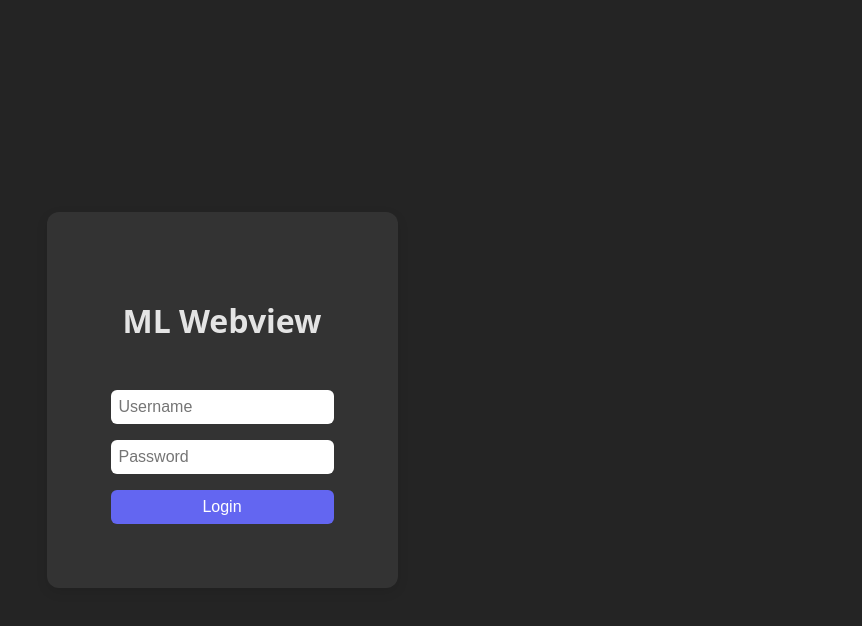
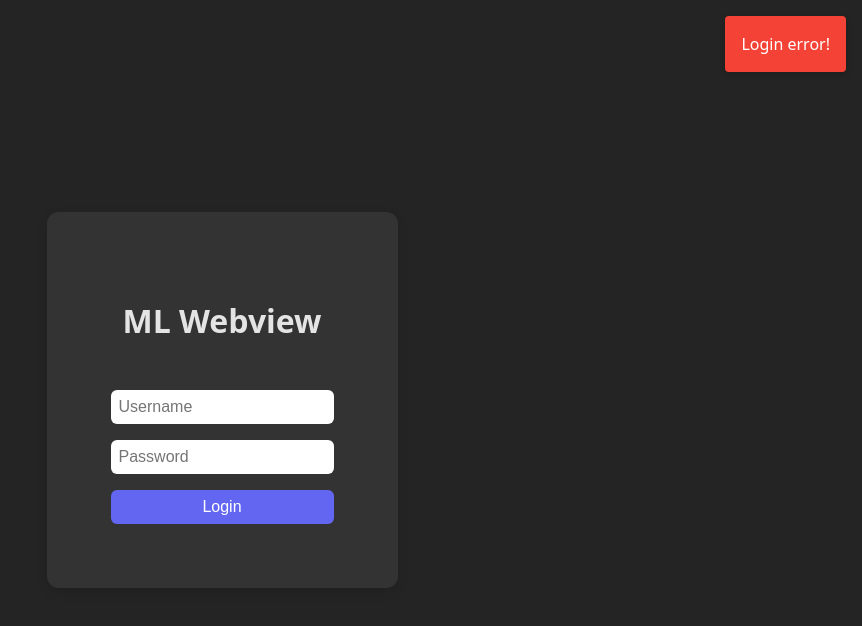
Before and after one commit to mattseq/ml-webview, a Svelte app in the folder frontend/: page / in a window 1280 px wide. Both pictures are taken after a click on the button "Login". Shown: the top 626 px of the page, without its empty margins (418-1280 px from the left). Built offline with nearby package versions, Linux system fonts and the light colour scheme; no server answers.

Commit message:
added toasts, fixed status socket on connect, run without debug mode, stop mounting frontend into backend container

```diff
--- a/frontend/src/App.svelte
+++ b/frontend/src/App.svelte
@@ -3,6 +3,8 @@
   import Chart from 'chart.js/auto';
   import { io } from 'socket.io-client';
   import { Play, Square, Download, ImageDown, FileDown } from 'lucide-svelte';
+  import { showToast } from './lib/toast.js';
+  import Toasts from './lib/Toasts.svelte';
 
   let chart;
   let canvasBind;
@@ -112,30 +114,41 @@
       const data = await response.json();
       if (response.ok && data.success) {
         loggedIn = true;
+        showToast("Login successful!", "success");
         await tick();
         initSocket();
       } else {
         loggedIn = false;
-        alert(data.message || "Login failed!");
+        showToast("Login failed!", "error");
       }
     } catch (err) {
       console.error("Login error:", err);
+      showToast("Login error!", "error");
     }
   }
 
   async function startTraining() {
     const response = await fetch('/api/start', { method: 'POST', credentials: 'include' });
     if (!response.ok) {
-      alert("Failed to start training!");
+      showToast("Failed to start training!", "error");
       return;
     }
+
+    // clear existing chart data
+    chart.data.labels = [];
+    chart.data.datasets[0].data = [];
+    chart.update();
+
+    showToast("Training started!", "info");
   }
   async function stopTraining() {
     const response = await fetch('/api/stop', { method: 'POST', credentials: 'include' });
     if (!response.ok) {
-      alert("Failed to stop training!");
+      showToast("Failed to stop training!", "error");
       return;
     }
+
+    showToast("Training stopped!", "info");
   }
 
   function downloadChart() {
@@ -226,7 +239,7 @@
       </button>
     </div>
   {/if}
-
+  <Toasts />
 </main>
 
 <style>
@@ -284,7 +297,6 @@
     align-items: center;
     justify-content: center;
     background-color: hsl(0, 0%, 20%);
-    /* padding: 1em; */
     border-radius: 20px;
   }
 
@@ -298,15 +310,15 @@
     width: 100%;
     aspect-ratio: 2 / 1;
     align-self: center;
+    margin: 1em;
   }
 
   .controls {
     display: flex;
     align-items: center;
-    gap: 1em;
+    /* gap: 1em; */
     width: 70%;
     background-color: hsl(0, 0%, 20%);
-    /* padding: 1em; */
     border-radius: 20px;
   }
 
@@ -328,7 +340,9 @@
 
   .play-button {
     color: #646cff;
-    border-radius: 20px;
+    border-bottom-left-radius: 20px;
+    border-top-left-radius: 20px;
+    border-right: 1px solid hsl(0, 0%, 13%);
     /* background-color: hsl(0, 0%, 13%) */
   }
   .play-button:hover {
--- /dev/null
+++ b/frontend/src/lib/Toasts.svelte
@@ -0,0 +1,46 @@
+<script>
+    import { toasts } from './toast.js';
+    import { fly, fade } from 'svelte/transition';
+</script>
+
+<div class="toast-container">
+    {#each $toasts as toast (toast.id)}
+        <div
+            class="toast {toast.type}"
+            transition:fly={{ y: -20, duration: 300 }}
+        >
+            {toast.message}
+        </div>
+    {/each}
+</div>
+
+<style>
+    .toast-container {
+        position: fixed;
+        top: 1rem;
+        right: 1rem;
+        display: flex;
+        flex-direction: column;
+        gap: 0.5rem;
+        z-index: 1000;
+    }
+
+    .toast {
+        padding: 1rem;
+        border-radius: 0.25rem;
+        color: white;
+        box-shadow: 0 2px 6px rgba(0, 0, 0, 0.2);
+    }
+
+    .toast.info {
+        background-color: #2196F3;
+    }
+
+    .toast.success {
+        background-color: #4CAF50;
+    }
+
+    .toast.error {
+        background-color: #F44336;
+    }
+</style>
--- /dev/null
+++ b/frontend/src/lib/toast.js
@@ -0,0 +1,13 @@
+import { writable } from 'svelte/store'
+
+export const toasts = writable([]);
+
+export function showToast(message, type="info", duration=3000) {
+    const id = Math.random().toString(36)
+
+    toasts.update(all => [...all, { id, message, type }]);
+
+    setTimeout(() => {
+        toasts.update(all => all.filter(toast => toast.id !== id));
+    }, duration);
+}
```
Also changed, not shown: 2 other files (tests, documents, lock files or other folders).
